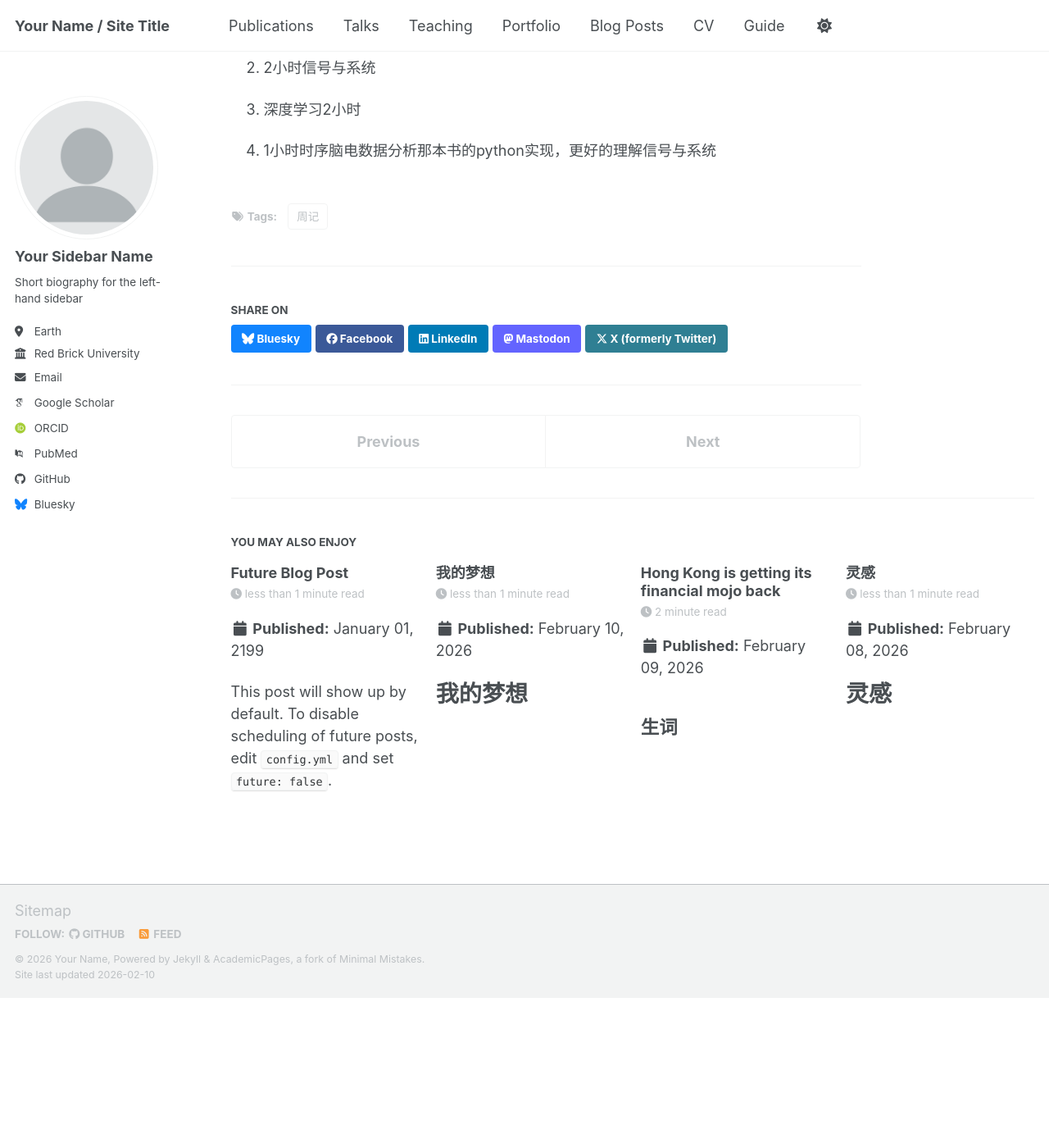
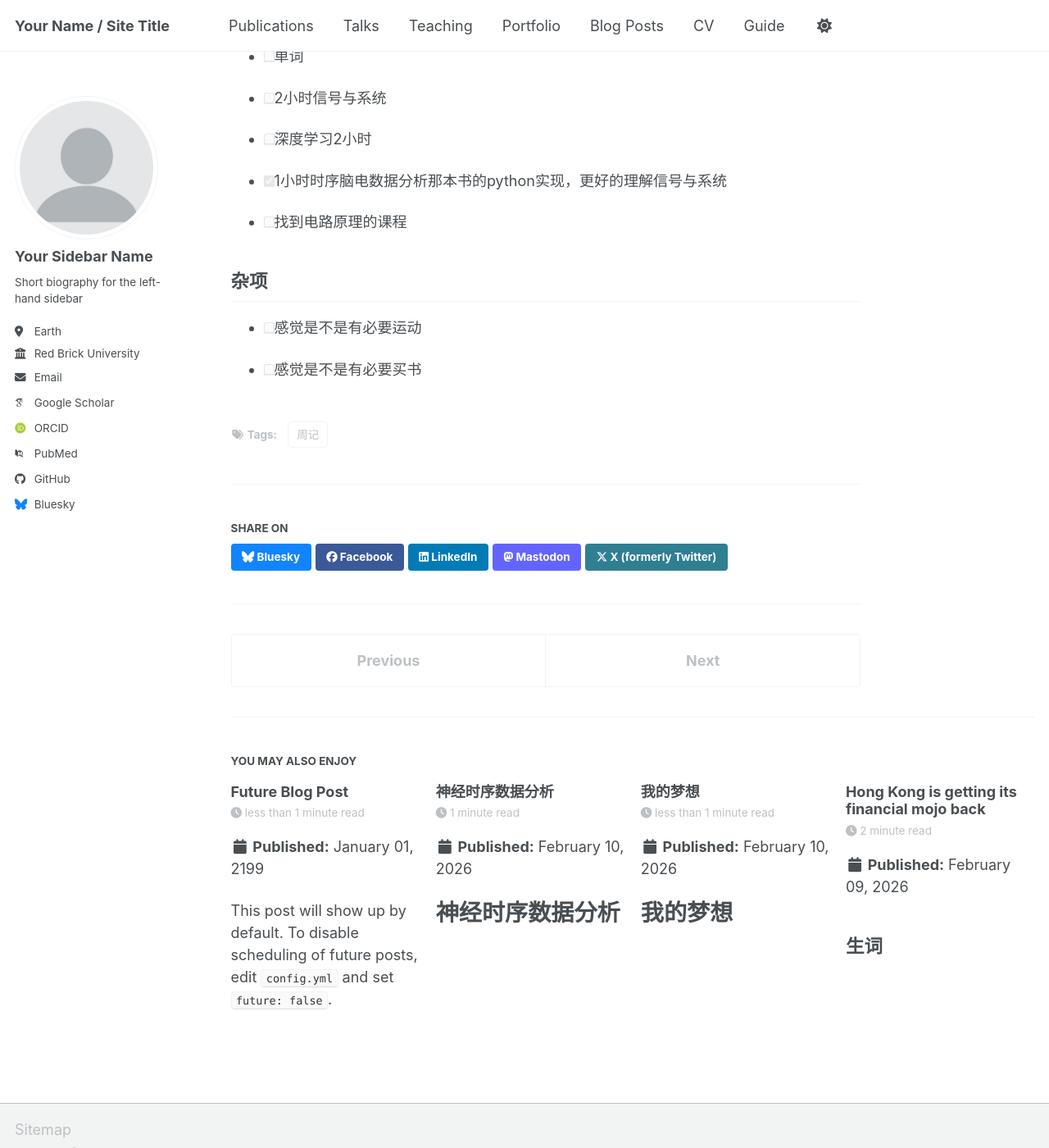
Before and after one commit to Khalil-Nan/Khalil-Nan.github.io, a Jekyll site: the page built from _posts/2026-02-09-20260209-20260215周记.md, in a window 1280 px wide and 1400 px high, scrolled down 1342 px. Shown: the whole window at 82% size. Built offline with Jekyll 4.4.1, drawn with Linux system fonts in a browser that asks for light colours; some web fonts are replaced; a script bundle is joined from its source files by our own code; library files that are not in the unit come from our copies; before the commit the page ends 2559 px from its top, so only the background shows below that; some of the changed lines change nothing that is shown.

Commit message:
对我的梦想以及时间节点还有EEG数据分析的笔记

```diff
--- a/_posts/2026-02-09-20260209-20260215周记.md
+++ b/_posts/2026-02-09-20260209-20260215周记.md
@@ -46,12 +46,20 @@
 
 # 20260210
 
-# 计划
+## 计划
 
-1. 单词
+- [ ] 单词
 
-2. 2小时信号与系统
+- [ ] 2小时信号与系统
 
-3. 深度学习2小时
+- [ ] 深度学习2小时
 
-4. 1小时时序脑电数据分析那本书的python实现，更好的理解信号与系统
+- [x] 1小时时序脑电数据分析那本书的python实现，更好的理解信号与系统
+
+- [ ] 找到电路原理的课程
+
+## 杂项
+
+- [ ] 感觉是不是有必要运动
+
+- [ ] 感觉是不是有必要买书
--- /dev/null
+++ b/_posts/2026-02-10-神经时序数据分析.md
@@ -0,0 +1,89 @@
+---
+title: '神经时序数据分析'
+date: 2026-02-10
+permalink: /posts/2026/02/神经时序数据分析/
+tags:
+    - 神经时序数据分析
+---
+
+# 神经时序数据分析
+
+第一章咱先跳过，后面烦了再看下，没懂的用黄色标记出来。
+
+## 2 Advantages and Limitations of Time- and Time-Frequency-Domain  Analyses
+
+### 2.1 Why EEG?
+
+1. 好处是够快，认知过程10到100毫秒
+
+2. 直接测量神经活动（这一点是和核磁功能成像对比而言的）
+
+3. EEG信号是多维的;时间，空间，频率，power，phase
+
+(Buzsaki and Wang 2012; Wang  2010)群体震荡的神经生理学解释
+
+### 2.2 Why Not EEG?
+
+1. 不适合位置要求高的
+
+2. 不适合关于深层的大脑结构的假设
+
+3. <mark>如果不同次实验之间时间差距数十到数百毫秒那么，EEG的分析不可靠</mark>
+
+### 2.3 Interpreting Voltage Values from the EEG Signal
+
+1. 首先EEG是一个相对值
+
+2. 毫伏的具体值很难解释
+
+   1. 和数据处理以及分析决策有关，比如参考电极的选择等
+
+   2. 不同的实验对象具体的值也有不同，比如头骨形状和厚度
+
+<mark>frequency-band-specific power</mark>为什么可以跨实验目标对比，怎么个归一化的方法的？
+
+### 2.4 Advantages of Event-Related Potentials
+
+1. 分析的假设少，计算简单
+
+2. 高时间<mark>precision和accuracy</mark>这里是跟时频分析相比的，因为时频分析的化会time smooth
+
+3. 有丰富的文献和理论
+
+4. 可以很容易的尽心数据质量确定
+
+### 2.5 Limitations of ERPs
+
+1. 难以解释，因为ERP只表现了EEG数据中很少的信息，一个典型的例子即使time-locked会因为平均而无法显现
+
+2. 很难和生理机制联系，因为机制还没搞懂，不像oscillation
+
+### 2.6 Advantages of Time-Frequency-Based Approaches
+
+###
+
+### 常识
+
+EEG 测量单位 microvolts or μV
+
+gamma band (30 –80 Hz)
+
+### 生词
+
+- hemodynamic  response
+
+  : relating to or functioning in the mechanics of blood circulation
+
+- cylinder sɪlɪndəʳ  ˈsɪləndər 
+
+  N-COUNT In an engine, a cylinder is a cylinder-shaped part in which a piston moves backwards and forwards. (发动机的)汽缸
+
+- parietal cortex 顶叶
+
+- N-PLURAL If you have the jitters, you feel extremely nervous, for example because you have to do something important or because you are expecting important news. 紧张不安；心神不定 [informal]
+
+- N-COUNT A decibel is a unit of measurement which is used to indicate how loud a sound is. 分贝（表示声音强度的单位)
+
+- ADJ-GRADED [usually ADJ n] If there is an ample amount of something, there is enough of it and usually some extra. 大量的；充裕的；丰富的
+
+- occipital 枕叶
```
Also changed, not shown: _posts/2026-02-10-我的梦想.md (+0 -2 lines).
